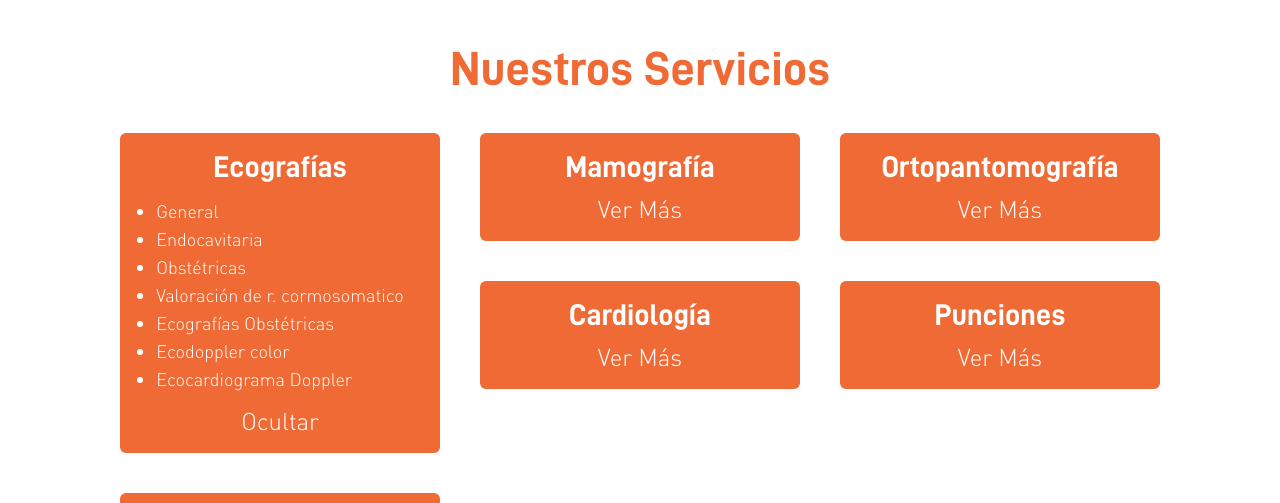
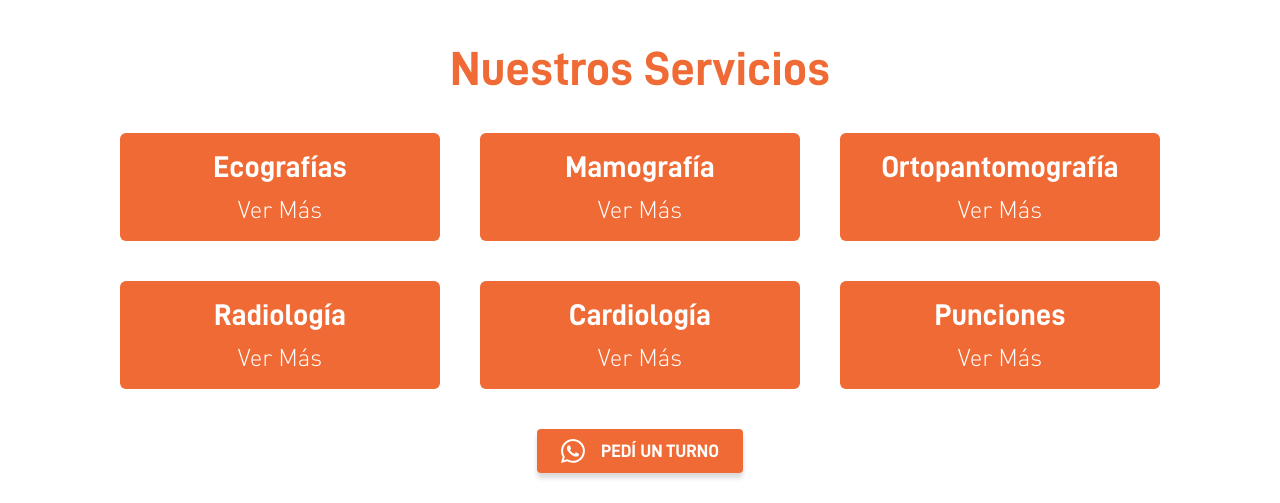
Before and after one commit to bmarianome/CID, a Next.js app: page /servicios in a window 1280 px wide. Shown: the part 840-1343 px from the top of the page. Built offline with nearby package versions, Linux system fonts and the light colour scheme.

Commit message:
Añadido plausible

```diff
--- a/pages/_app.tsx
+++ b/pages/_app.tsx
@@ -19,6 +19,7 @@ function Cid({ Component, pageProps }: AppProps) {
                 <meta content="website" property="og:type" />
 
                 <link rel="manifest" href="/manifest.json" />
+                <script defer data-domain="cidvillaallende.com.ar" src="https://plausible.io/js/plausible.js" />
             </Head>
 
             <Layout>
--- a/pages/servicios.tsx
+++ b/pages/servicios.tsx
@@ -58,7 +58,7 @@ const Servicio = ({ index, item, isActive, setServicioActivo }: { index: number,
 
 const ServiciosList = () => {
 
-    const [servicioActivo, setServicioActivo] = useState<number | null>(0)
+    const [servicioActivo, setServicioActivo] = useState<number | null>(null)
 
     return (
         <ul className='
```
